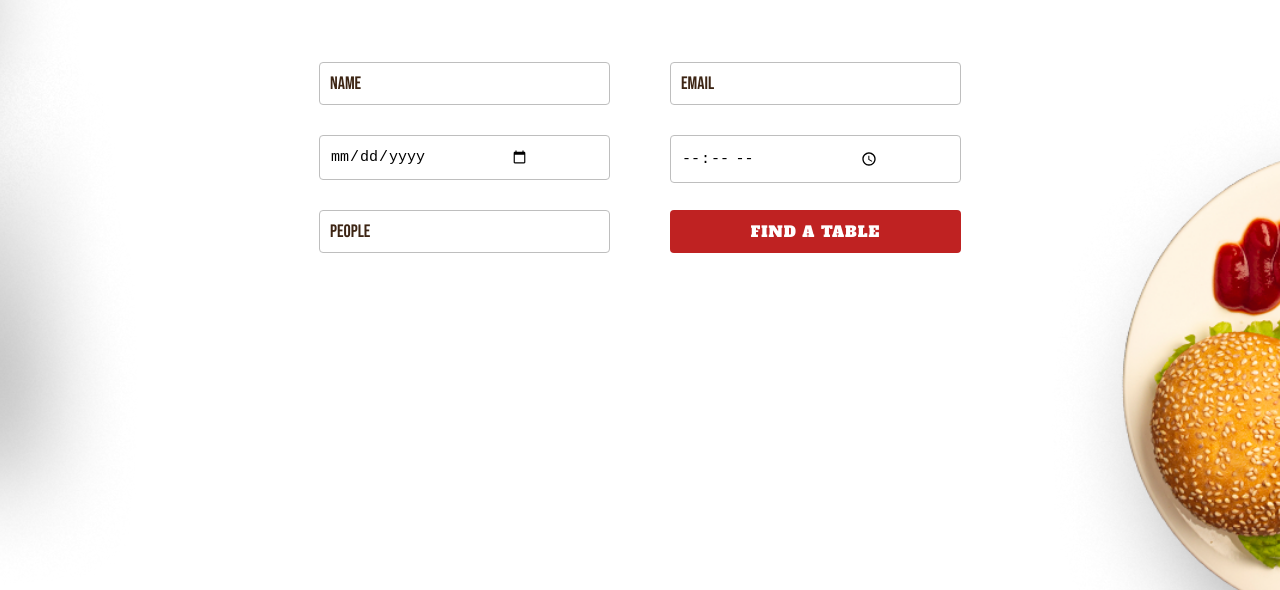
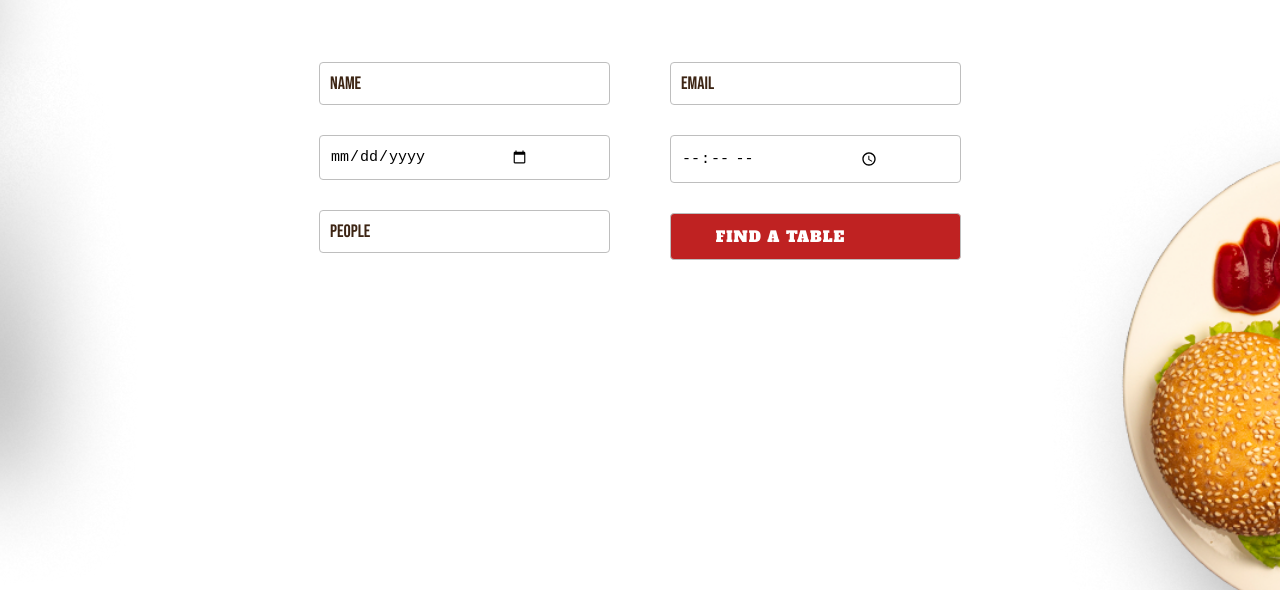
Before and after one commit to rowaisakram/burger-shop, a plain HTML site: page homepage.html in a window 1280 px wide. Shown: the part 3176-3766 px from the top of the page. Drawn offline with Linux system fonts and the light colour scheme.

Commit message:
newchanges1

```diff
--- a/Css/style.css
+++ b/Css/style.css
@@ -71,6 +71,15 @@ button {
   color: var(--primary-color);
   cursor: pointer;
 }
+.btn {
+
+    font-family: "Alfa Slab One", cursive;
+    background-color: var(--button-color);
+    text-transform: uppercase;
+    color: var(--primary-color);
+    cursor: pointer;
+    letter-spacing: 1px;
+  }
 .position-relative {
   position: relative;
 }
@@ -306,13 +315,7 @@ li{
 .res-form form >div{
     width: 100%;
 }
-.res-form button{
-    margin: 12px 30px;
-    border-radius: 4px;
-    font-size: 15px;
-    letter-spacing: 1px;
-    padding: 11px;
-}
+
 .res-form input{
     padding: 12px 80px 12px 10px;
     margin: 15px 30px;
--- a/homepage.html
+++ b/homepage.html
@@ -134,19 +134,14 @@
                 <div class="res-form">
                     <form class="d-flex" action="">
                         <div class="flex-1 d-flex flex-column">
-                            <label for="name"></label>
                             <input type="text" name="entername" id="name" placeholder="NAME">
-                            <label for="date"></label>
                             <input type="date" name="enterdate" id="date">
-                            <label for="people"></label>
                             <input type="number" name="enterpeople" id="people" placeholder="PEOPLE">
                         </div>
                         <div class="flex-1 d-flex flex-column">
-                            <label for="email"></label>
                             <input type="email" name="enteremail" id="email" placeholder="EMAIL">
-                            <label for="time"></label>
                             <input type="time" name="entertime" id="time">
-                            <button>FInd a table</button>
+                            <input type="submit" id="submit" value="Find a Table" class="btn d-flex justify-content-end">
                         </div>
                     </form>
                 </div>
```
